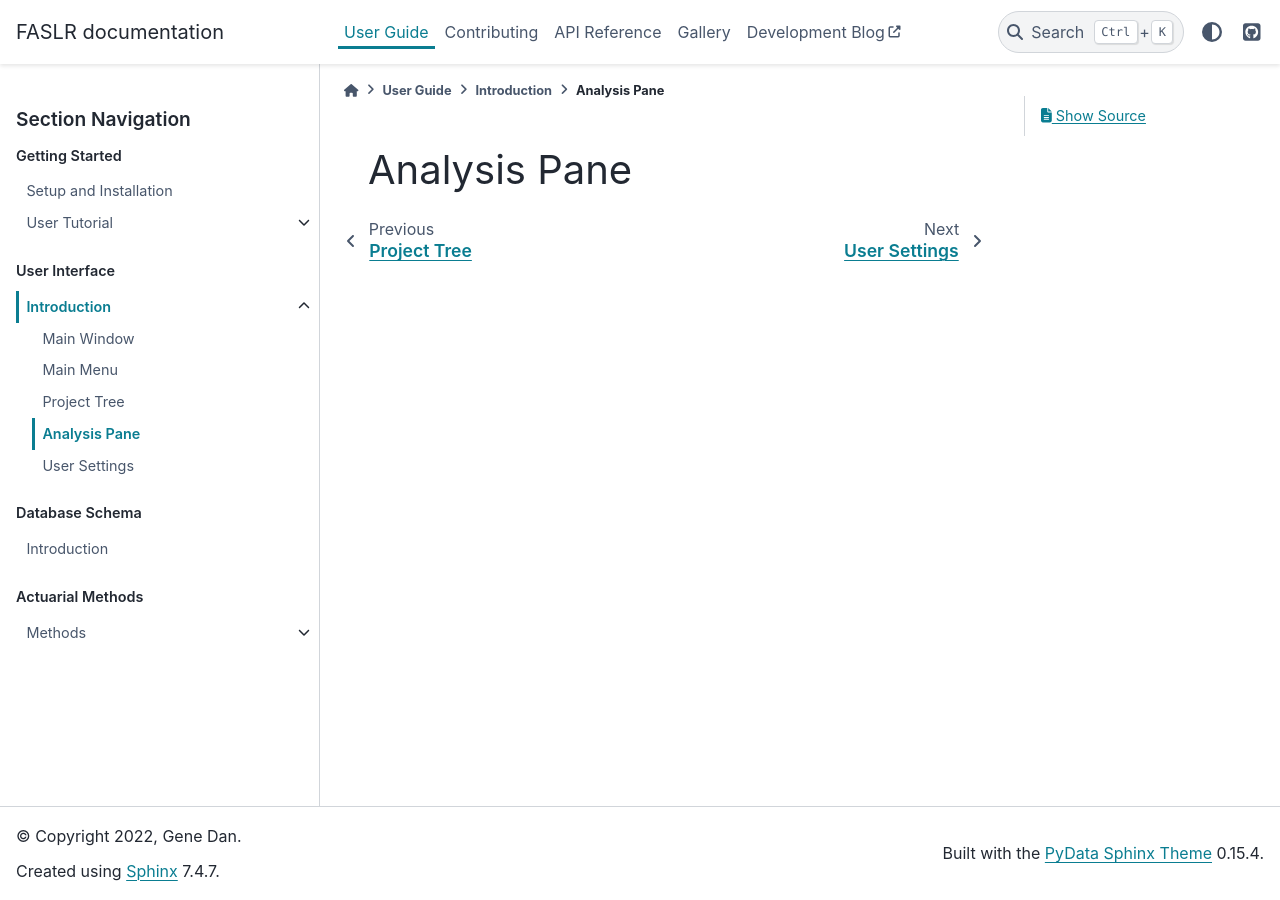
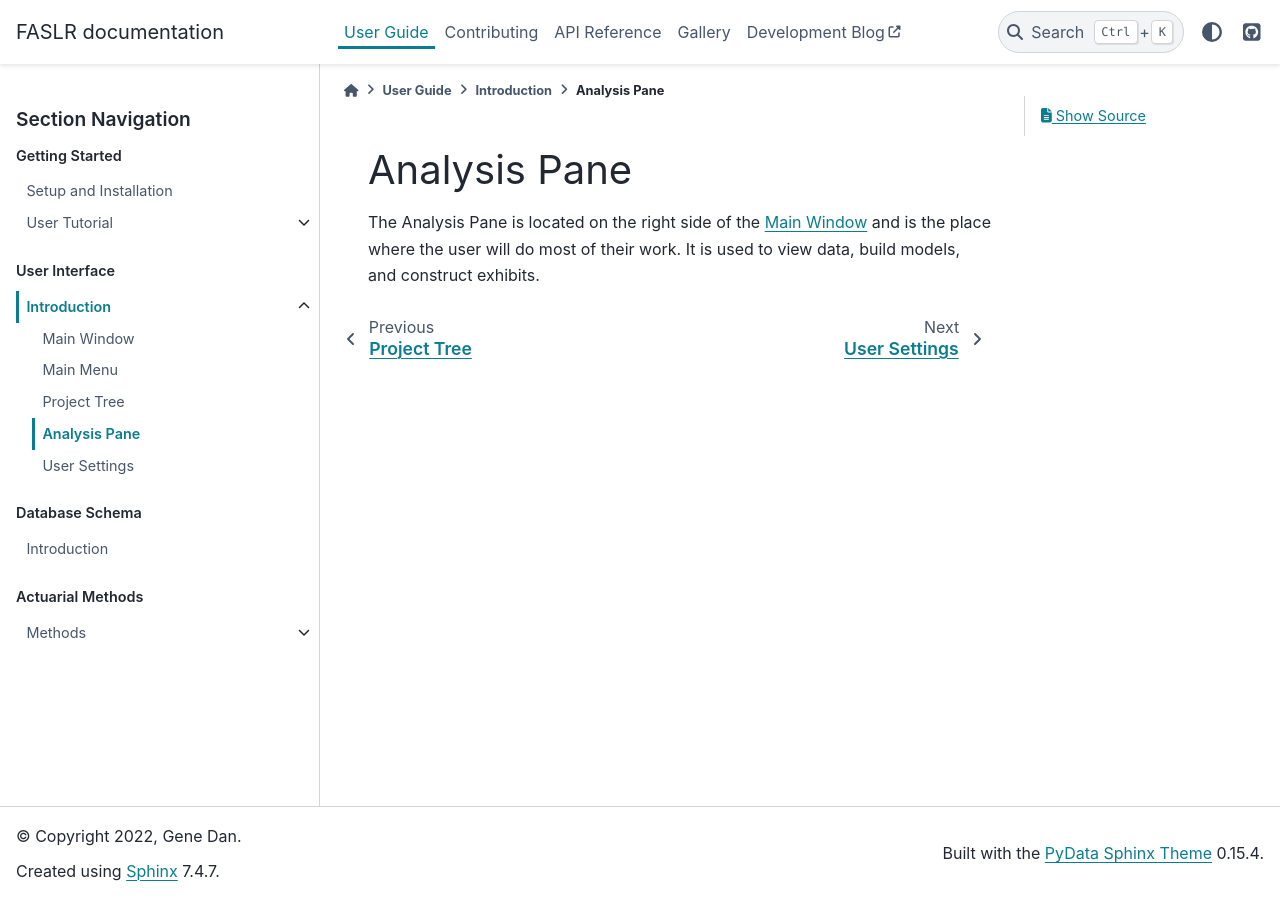
Before and after one commit to casact/FASLR, a Sphinx documentation site: the page built from docs/user/interface/analysis.rst, in a window 1280 px wide. Built offline with Sphinx 7.4.7 and the PyData theme 0.15.4, drawn with Linux system fonts in a browser that asks for light colours; the version number could not be read and is left out.

Commit message:
Update analysis pane article.

```diff
--- a/docs/user/interface/analysis.rst
+++ b/docs/user/interface/analysis.rst
@@ -1,2 +1,4 @@
 Analysis Pane
 =============
+
+The Analysis Pane is located on the right side of the :doc:`Main Window <main>` and is the place where the user will do most of their work. It is used to view data, build models, and construct exhibits.
```
